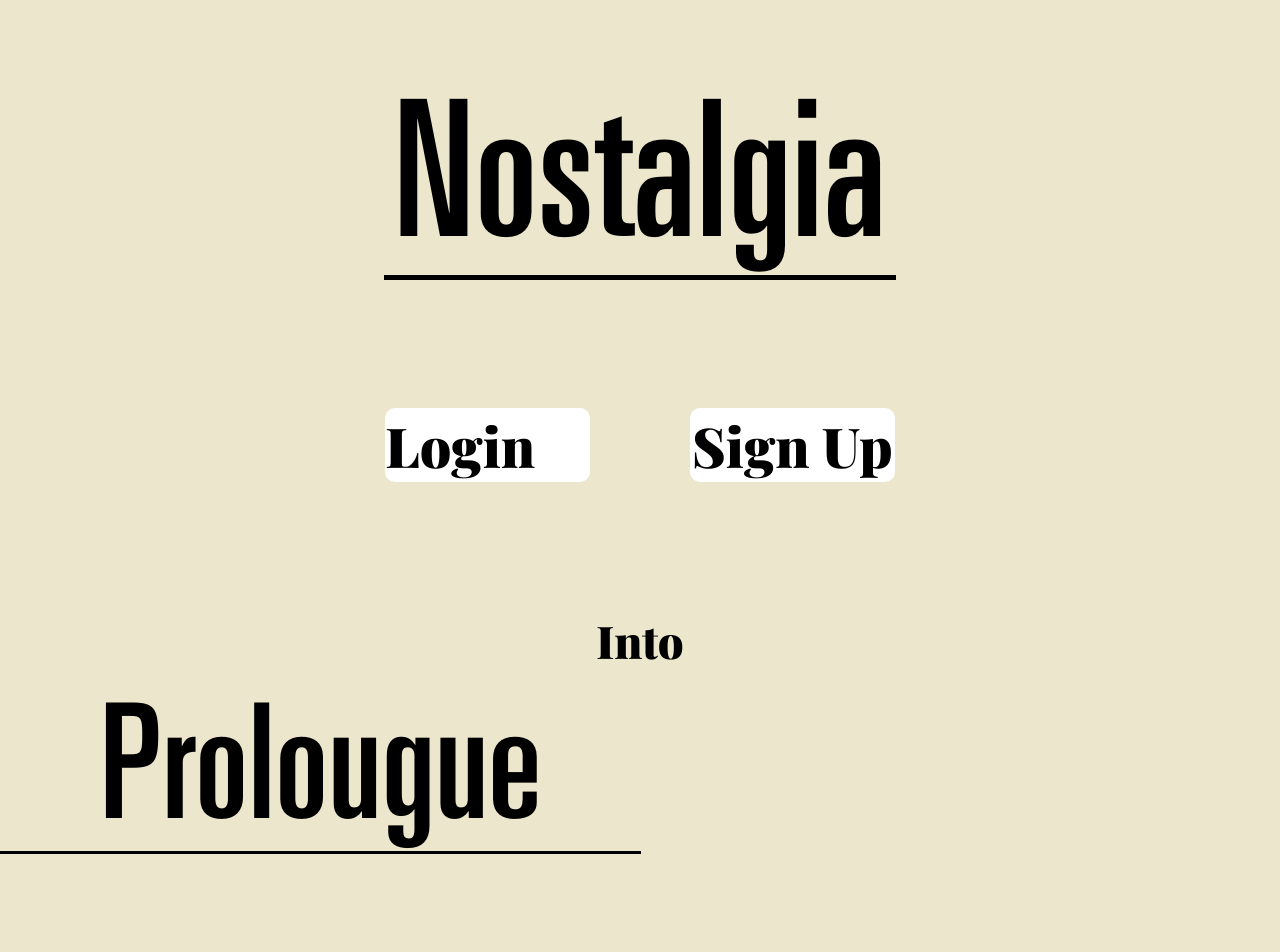
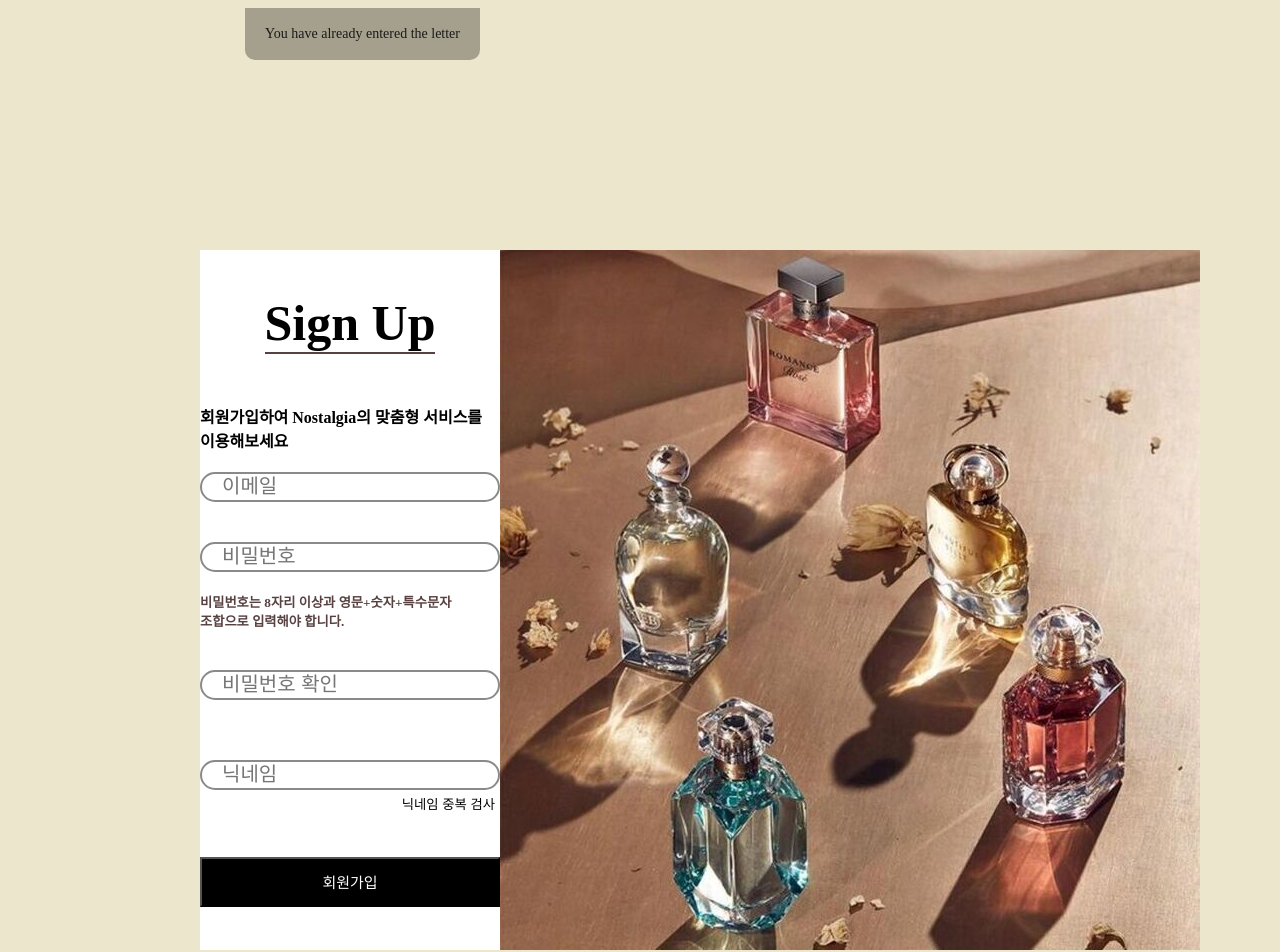
Before and after one commit to codestates/Nostalgia, a React (Create React App) app in the folder client/: page / in a window 1280 px wide. Shown: the top 952 px of the page. Built offline with nearby package versions, Linux system fonts and the light colour scheme.

Commit message:
add sign features add

```diff
--- a/client/package.json
+++ b/client/package.json
@@ -3,12 +3,14 @@
   "version": "0.1.0",
   "private": true,
   "dependencies": {
+    "@iconscout/react-unicons": "^1.1.6",
     "@testing-library/jest-dom": "^5.11.4",
     "@testing-library/react": "^11.1.0",
     "@testing-library/user-event": "^12.1.10",
     "axios": "^0.24.0",
     "react": "^17.0.2",
     "react-dom": "^17.0.2",
+    "react-router-dom": "^5.3.0",
     "react-scripts": "4.0.3",
     "styled-components": "^5.3.3",
     "web-vitals": "^1.0.1"
--- a/client/src/App.js
+++ b/client/src/App.js
@@ -2,6 +2,8 @@ import './App.css';
 import {BrowserRouter, Route, Switch, Redirect} from 'react-router-dom';
 import Render from './page/Render';
 import Footer from './components/Footer';
+import SignUp from './page/SignUp';
+import Login from './page/Login';
 
 
 function App() {
@@ -12,7 +14,7 @@ function App() {
       <Switch>
         <Route
         exact path= '/'
-        render={() => <Render />}
+        render={() => <SignUp />}
         />
         <Route path= '/main'/>
 
--- a/client/src/page/Login.js
+++ b/client/src/page/Login.js
@@ -1,5 +1,4 @@
 import { useEffect, useState } from "react";
-import styled from 'styled-components';
 import './loginStyle.css';
 import axios from "axios";
 
--- a/client/src/page/SignUp.js
+++ b/client/src/page/SignUp.js
@@ -0,0 +1,155 @@
+import './signUpStyle.css';
+import { useEffect, useState } from "react";
+import { UilCheckCircle } from '@iconscout/react-unicons'
+import axios from "axios";
+
+function SignUp() {
+
+    const [email, setEmail] = useState('')
+    const [password, setPassword] = useState('')
+    const [pwCheck, setPwCheck] = useState('')
+    const [username, setUsername] = useState('')
+
+    const [pwConfirm, setPwConfirm] = useState(false)
+    const [notsame, setNotsame] = useState(false)
+    const [nameConfirm, setnameConfirm] = useState(false)
+
+    let checkEmail = (e) => {
+        setEmail(e.target.value)
+    }
+    let checkPassword = (e) => {
+        setPassword(e.target.value)
+    }
+    let checkPWValue =  (e) => {
+        setPwCheck(e.target.value)
+    }
+    let checkUsername = (e) => {
+        setUsername(e.target.value)
+    }
+
+    // console.log('email: ', email)
+    // console.log('password: ', password)
+    // console.log('passwordCheck: ', pwCheck)
+    // console.log('username: ', username)
+
+
+    const value = /^(?=.*[A-Za-z])(?=.*[0-9])(?=.*[@$!%*#?&])[A-Za-z0-9@$!%*#?&]{8,}$/.test(password)
+
+
+    const handleLogin = async () => {
+        // 비밀번호와 비밀번호 확인이 같아야 하고, nameConfirm 중복 닉네임 검사까지 합격 받아야 로그인 가능
+        if(password === pwCheck && nameConfirm) {
+            const data = await axios
+                .post("https://nostalgia.com/user/signup",
+                    {
+                        email: email,
+                        password: password,
+                        user_name: username,
+                    },
+                    {
+                        headers: { "Content-Type": "application/json" },
+                        withCredentials: true
+                    }
+                )
+        }
+    }
+
+    const handleUserName = async () => {
+        const data = await axios
+        // 경로 보류
+        .get("https://nostalgia.com/user/",
+            {
+                user_name: username,
+            },
+            {
+                headers: { "Content-Type": "application/json" },
+                withCredentials: true
+            }
+        )
+
+        if(data) {
+            setnameConfirm(true)
+        }
+    }
+
+    useEffect(() => {
+        // 비밀번호와 비밀번호 확인 검사 합격 여부
+        if(password !== pwCheck && pwCheck !== '') {
+            setNotsame(true)
+        } else {
+            setNotsame(false)
+        }
+
+        // 비밀번호 유효성 검사 조합 합격 여부
+        if(value) {
+            setPwConfirm(true)
+        } else {
+            setPwConfirm(false)
+        }
+
+    }, [password, pwCheck])
+
+
+
+
+    return(
+        <>
+            <main className="sign_main">
+                <section className="sign_container">
+                    <div className="sign_flexbox">
+                        <div className="sign_menu">
+                            <h1 className="sign_title_font">Sign Up</h1>
+                            <h4 className="sign_info_font">회원가입하여 Nostalgia의 맞춤형 서비스를 이용해보세요</h4>
+                            <form className="sign_form">
+                                <div className="sign_inputbox">
+                                    <input type='email' placeholder="이메일" className="sign_line" onChange={checkEmail}/>
+                                </div>
+                                <div className="sign_inputbox">
+                                    <input type='password' placeholder="비밀번호" className="sign_line" onChange={checkPassword}/>
+                                    <div className="font_box_top font_color">
+                                        <h5>비밀번호는 8자리 이상과 영문+숫자+특수문자</h5>
+                                        <h5>조합으로 입력해야 합니다.</h5>
+                                        {pwConfirm ? <h5 className="font_box_top"> {<UilCheckCircle color="green"/>}
+                                        비밀번호 조합에 성공 하셨습니다. 🎉 </h5>: ''}
+                                    </div>
+                                </div>
+                                <div className="sign_inputbox">
+                                    <input type='password' placeholder="비밀번호 확인" className="sign_line" onChange={checkPWValue}/>
+                                    <div className="font_box_top font_color_warning">
+                                        {notsame ? <h5>비밀번호와 비밀번호 확인이 서로 다릅니다.</h5> : ''}
+                                    </div>
+                                </div>
+                                <div className="sign_inputbox flex">
+                                    <input placeholder="닉네임" className="sign_line" onChange={checkUsername}/>
+                                    <button type="button" className="sign_btn_username" onClick={()=> handleUserName}>
+                                    닉네임 중복 검사
+                                    </button>
+                                </div>
+
+                                <button type="button" className="sign_btn hover1" onClick={()=> handleLogin}>
+                                    회원가입
+                                </button>
+                            </form>
+                        </div>
+                        <aside className="sign_aside">
+                            <img src="/perfume.jpeg"/>
+                        </aside>
+                    </div>
+                </section>
+            </main>
+            <div>
+                <div className="notice_message" >
+                    <div>
+                        <div class="notification-container" id="notification-container">
+                            <p>You have already entered the letter</p>
+                        </div>
+                    </div>
+                </div>
+            </div>
+        </>
+    )
+}
+
+
+
+export default SignUp
--- /dev/null
+++ b/client/src/page/signUpStyle.css
@@ -0,0 +1,163 @@
+
+:root {
+
+    --hue-color: 0;
+    --font-color: hsl(var(--hue-color), 15%, 30%);
+    --font-color-warning: hsl(var(--hue-color), 89%, 59%);
+
+
+}
+
+
+.font_color {
+    color:var(--font-color)
+}
+
+.font_color_warning {
+    color:var(--font-color-warning)
+}
+
+
+
+
+
+
+
+body {
+    background-color: #ece6cc;
+}
+
+.sign_main {
+    padding: 0px 200px;
+    margin: 250px auto;
+}
+
+.sign_container {
+    background-color: white;
+    max-width: 1200px;
+    height: 700px;
+    margin: 0 auto;
+}
+
+.sign_flexbox {
+    display: flex;
+    height: 100%;
+}
+
+.sign_aside {
+    flex: 1 1;
+    height: auto;
+    position: relative;
+    max-width: 100%;
+    width: inherit;
+}
+
+.sign_menu {
+    display: flex;
+    justify-content: center;
+    align-items: center;
+    flex: 1 1;
+    flex-direction: column;
+}
+
+.sign_title_font {
+    margin-bottom: 50px;
+    font-size: 50px;
+    border-bottom: 2px solid var(--font-color);
+}
+
+.sign_info_font {
+    margin-bottom: 20px;
+}
+
+.sign_form {
+    display: flex;
+    justify-content: center;
+    align-items: center;
+    flex-direction: column;
+}
+
+.sign_inputbox {
+    margin-bottom: 40px;
+}
+
+.font_box_top {
+    margin-top: 20px
+}
+
+.sign_line {
+    font-weight: 100;
+    padding: 10px 20px;
+    border: 2px solid #8a8a8a!important;
+    height: 30px;
+    width: 300px;
+    font-size: 20px;
+    border-radius: 30px;
+}
+
+.flex {
+    display: flex;
+    flex-direction: column;
+    align-items:flex-end;
+}
+
+.sign_btn {
+    display: block;
+    font-weight: 400;
+    font-size: 15px;
+    color: white;
+    cursor: pointer;
+    background-color: black;
+    height: 50px;
+    width: 300px;
+
+}
+
+.sign_btn_username {
+    background-color: white;
+    border: none;
+    cursor: pointer;
+    padding: 4px 5px;
+}
+
+.notice_message {
+    box-sizing: border-box;
+    margin: 0;
+    padding: 0;
+    color: rgba(0,0,0,.85);
+    font-size: 14px;
+    font-variant: tabular-nums;
+    line-height: 1.5715;
+    list-style: none;
+    font-feature-settings: "tnum","tnum";
+    position: fixed;
+    top: 8px;
+    left: 0;
+    z-index: 1010;
+    width: 100%;
+    pointer-events: none;
+}
+
+.notice_message_design{
+    position: fixed;
+    margin: 5px auto;
+    text-align: center;
+
+    height: 70px;
+    width: 150px;
+    background-color: white;
+}
+
+.notification-container {
+    display: block;
+    background: rgba(0,0,0,.3);
+    border-radius: 0 0 10px 10px ;
+    padding: 15px 20px;
+    position: absolute;
+    right: 800px;
+    transition: transform 0.3s ease-in-out;
+  }
+
+  .notification-container.show {
+    display: block;
+  }
```
Also changed, not shown: client/public/perfume_sign_1.jpg (added).
